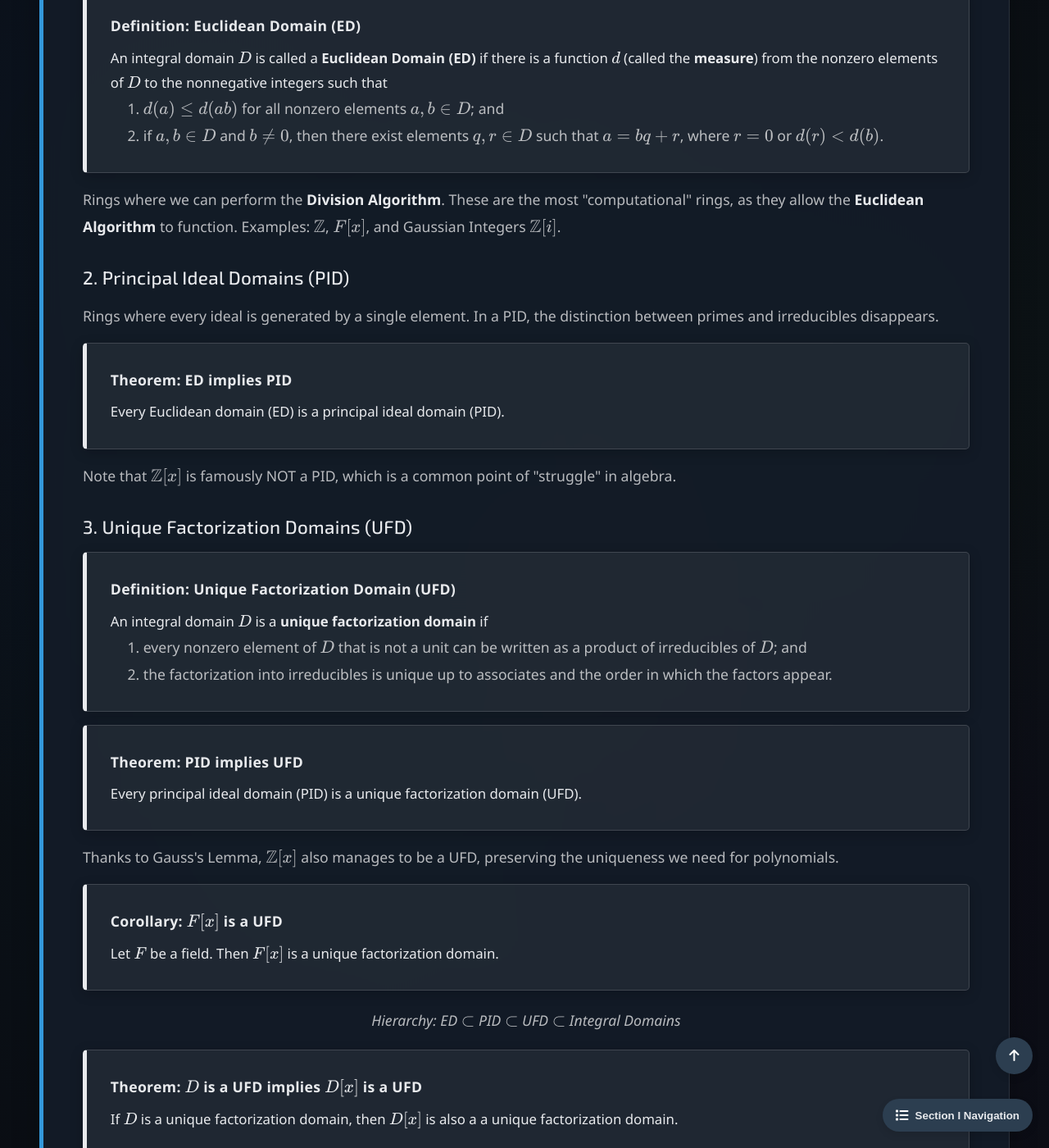
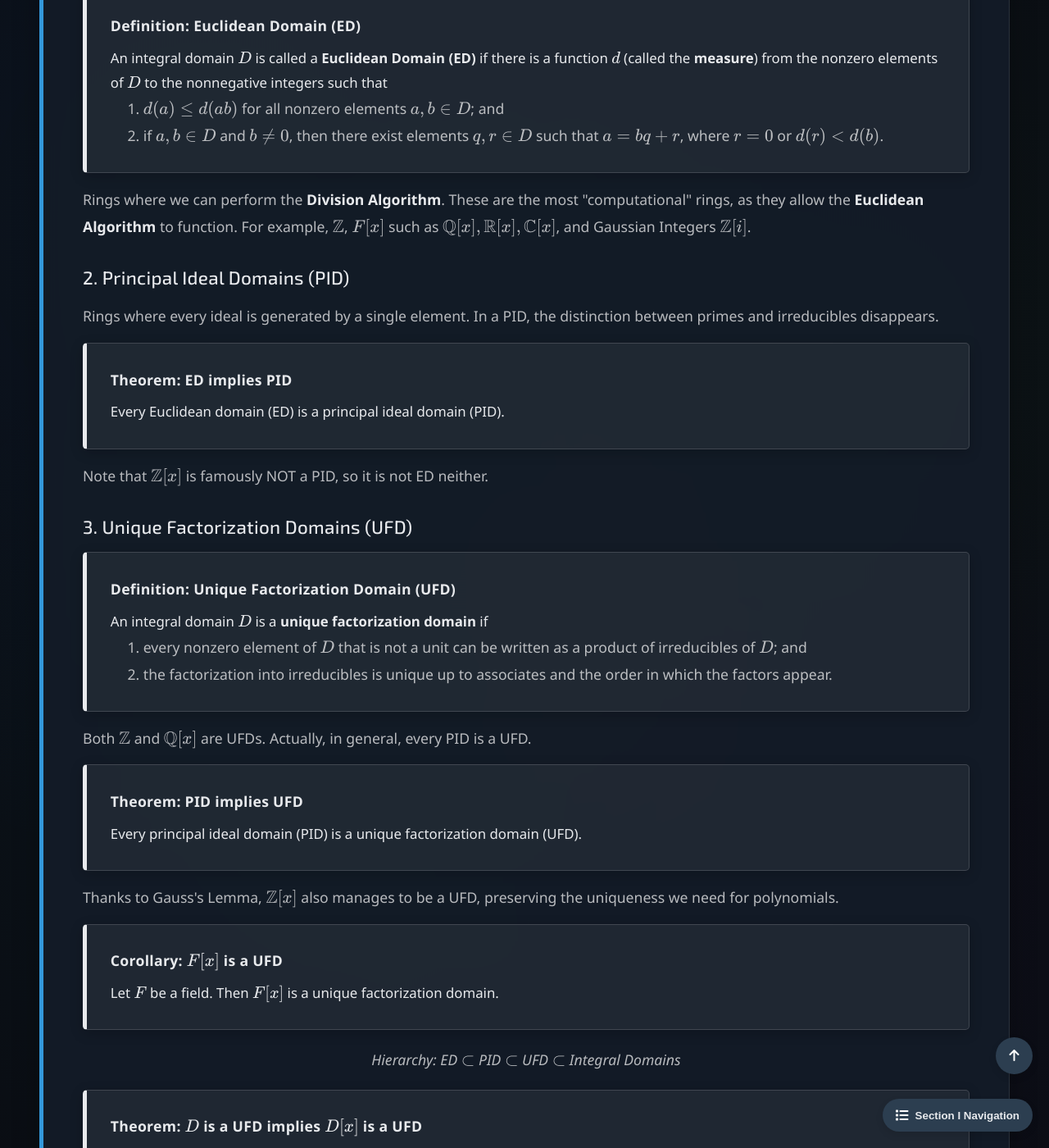
Before and after one commit to Yusukey01/yusukey01.github.io, a Jekyll site: the page built from Mathematics/Linear_algebra/integral_domains.html, in a window 1280 px wide and 1400 px high, scrolled down 3008 px. Shown: the whole window at 82% size. Built offline with Jekyll 4.4.1, drawn with Linux system fonts in a browser that asks for light colours; some of the changed text lies outside the part shown.

Commit message:
add explanations in I-22

```diff
--- a/Mathematics/Linear_algebra/integral_domains.html
+++ b/Mathematics/Linear_algebra/integral_domains.html
@@ -189,8 +189,8 @@ noindex: true
 
                 <p>
                     Rings where we can perform the <strong>Division Algorithm</strong>. These are the most "computational" rings, as they allow
-                    the <strong>Euclidean Algorithm</strong> to function.
-                    Examples: \(\mathbb{Z}\), \(F[x]\), and Gaussian Integers \(\mathbb{Z}[i]\).
+                    the <strong>Euclidean Algorithm</strong> to function. For example,
+                    \(\mathbb{Z}\), \(F[x]\) such as \(\mathbb{Q}[x], \mathbb{R}[x], \mathbb{C}[x]\), and Gaussian Integers \(\mathbb{Z}[i]\).
                 </p>
 
                 <h3>2. Principal Ideal Domains (PID)</h3>
@@ -204,7 +204,7 @@ noindex: true
                 </div>
 
                 <p>
-                    Note that \(\mathbb{Z}[x]\) is famously NOT a PID, which is a common point of "struggle" in algebra.
+                    Note that \(\mathbb{Z}[x]\) is famously NOT a PID, so it is not ED neither.
                 </p>
 
                 <h3>3. Unique Factorization Domains (UFD)</h3>
@@ -218,10 +218,15 @@ noindex: true
                     </ol>
                 </div>
 
+                <p>
+                    Both \(\mathbb{Z}\) and \(\mathbb{Q}[x]\) are UFDs. Actually, in general, every PID is a UFD.
+                </p>
+
                 <div class="theorem">
                     <span class="theorem-title">Theorem: PID implies UFD</span>
                     Every principal ideal domain (PID) is a unique factorization domain (UFD).
                 </div>
+
                 <p>
                     Thanks to Gauss's Lemma, \(\mathbb{Z}[x]\) also manages to be a UFD, preserving the uniqueness we
                     need for polynomials.
@@ -267,13 +272,7 @@ noindex: true
                     <li><strong>Lattice-based PQC:</strong> Many post-quantum schemes use rings that are NOT PIDs (like polynomial
                         quotient rings). Understanding the ideal structure becomes the primary way to evaluate their security.</li>
                 </ul>
-            </section>
 
-            <section id="conclusion" class="section-content">
-                <p>
-                    With this hierarchy, we conclude our formal study of <strong>Ring Theory</strong>. We have seen how structure governs
-                    divisibility, and how "niceness" in a ring is a specific mathematical property.
-                </p>
                 <p>
                     In the next section, we move to <strong>Field Theory</strong>, exploring how to expand these structures to solve equations
                     that seem impossible in our current universe.
```
